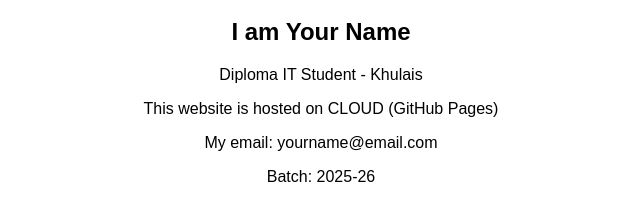
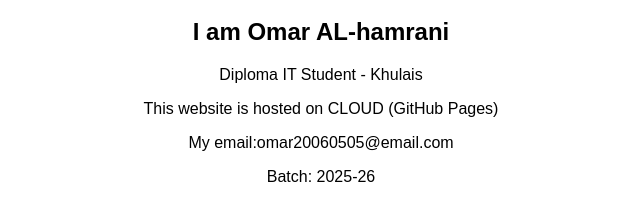
Before and after one commit to omar20060505-afk/my-first-website, a plain HTML site: page index.html in a window 1280 px wide. Shown: the part 90-310 px from the top of the page, without its empty margins (319-959 px from the left). Drawn offline with Linux system fonts and the light colour scheme.

Commit message:
Update index.html

```diff
--- a/index.html
+++ b/index.html
@@ -5,10 +5,10 @@
 </head>
 <body style="font-family:Arial; text-align:center; margin-top:50px;">
     <h1>Hello World!</h1>
-    <h2>I am Your Name</h2>
+    <h2>I am Omar AL-hamrani</h2>
     <p>Diploma IT Student - Khulais</p>
     <p>This website is hosted on CLOUD (GitHub Pages)</p>
-    <p>My email: yourname@email.com</p>
+    <p>My email:omar20060505@email.com</p>
     <p>Batch: 2025-26</p>
 </body>
 </html>
```
